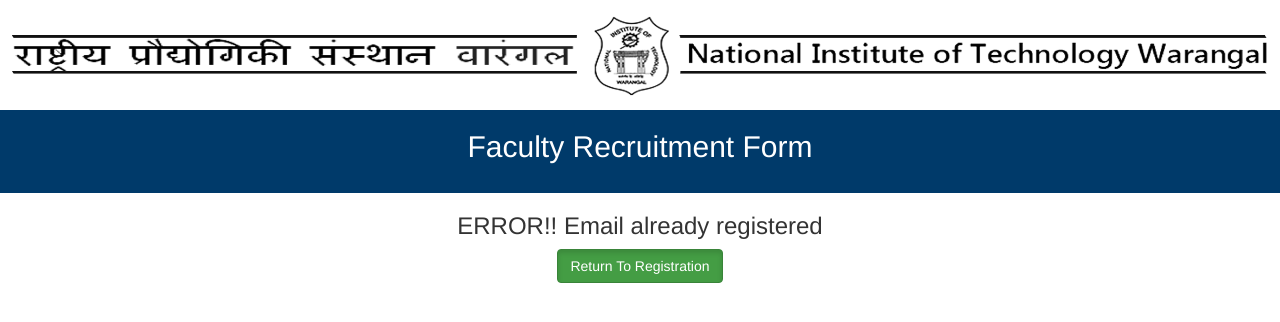
After one commit to mahadevantpratheep/ALAA, a Django app: template templates/forms/404.html in a window 1280 px wide. The commit adds this page. Shown: the top 322 px of the page. Run offline with Django 3.2, Linux system fonts and the light colour scheme; the template is opened without the code that fills it, so the values that code supplies are empty; some libraries are stand-ins or nearby versions.

Commit message:
button added

```diff
--- a/forms/models.py
+++ b/forms/models.py
@@ -13,7 +13,7 @@
     app_id =  models.IntegerField()
     password = models.CharField(max_length = 255)
     name = models.CharField(max_length = 63)
-    email = models.EmailField(unique = True)
+    email = models.EmailField()
     mob = models.CharField(max_length = 63)
     alumini = models.BooleanField(default = False)
     staff = models.BooleanField(default = False)
@@ -25,6 +25,8 @@
     award =  models.CharField(max_length = 255)
     address = models.TextField(max_length = 355)
     submitted = models.BooleanField(default = False)
+    ppo = models.CharField(max_length = 255, default = 'Alumni')
+
 
 class Award_Form(models.Model):
     app_id = models.IntegerField()
--- a/forms/urls.py
+++ b/forms/urls.py
@@ -9,5 +9,6 @@
     path('register',views.register, name='register'),
     path('print_pg',views.print_pg, name='print_pg'),
     path('fac_user',views.fac_user, name='fac_user'),
-    path('ffff',views.final_submition, name='final_submition')
+    path('ffff',views.final_submition, name='final_submition'),
+    path('error_404',views.error_404, name='error_404')
 ]
--- /dev/null
+++ b/templates/forms/404.html
@@ -0,0 +1,47 @@
+{% load static %}
+<!DOCTYPE html>
+<html>
+<head>
+	<title>Faculty Recruitment Form</title>
+	<!-- Latest compiled and minified CSS -->
+	<link rel="stylesheet" href="https://maxcdn.bootstrapcdn.com/bootstrap/3.3.7/css/bootstrap.min.css">
+
+	<!-- jQuery library -->
+	<script src="https://ajax.googleapis.com/ajax/libs/jquery/3.2.1/jquery.min.js"></script>
+
+	<!-- Latest compiled JavaScript -->
+	<script src="https://maxcdn.bootstrapcdn.com/bootstrap/3.3.7/js/bootstrap.min.js"></script>
+
+	<style type="text/css">
+		hr{
+			border: none;
+    		height: 1px;
+    		background-color: black;
+		}
+	</style>
+
+</head>
+
+<body>
+
+<center><a href="/"> <img  src="{% static 'img/HINDI2.png' %}" align="center" style="background-color:white;" height="110px" width="100%px" alt="National Institute of Technology Warangal" title="National Institute of Technology Warangal"/></a></center>
+
+<div class="row" style="background-color:#003A6A; color: white;">
+	<center><h2>Faculty Recruitment Form</h2></center>
+	<br>
+</div>
+
+<div class="row">
+	<div class="col-sm-offset-2 col-sm-8">
+		<center><h3>ERROR!! Email already registered</h3></center>
+	</div>
+</div>
+<div class="row">
+	<div class="col-sm-offset-2 col-sm-8">
+		<center><a href="{% url 'register' %}"name="file"><button type="button" class="btn btn-success active">Return To Registration</button></a></center>
+	</div>
+</div>
+
+</body>
+
+</html>
--- a/templates/forms/login.html
+++ b/templates/forms/login.html
@@ -105,7 +105,7 @@
 					<button type="reset" class="btn btn-danger btn-md">Reset</button>
 				</form>
 				<br>
-				<center><a href="{% url 'register' %}">New User Registration</a></center>
+				<center><a href="{% url 'register' %}"name="file"><button type="button" class="btn btn-success active">New User Registration</button></a></center>
 				<br>
 			</div>
 			<div class="well well-lg">
```
Also changed, not shown: forms/views.py (+13 -7 lines), requirements.txt (added, +25 -0 lines), templates/forms/print_page.html (+13 -10 lines), forms/migrations/0010_auto_20210723_1332.py (added).
